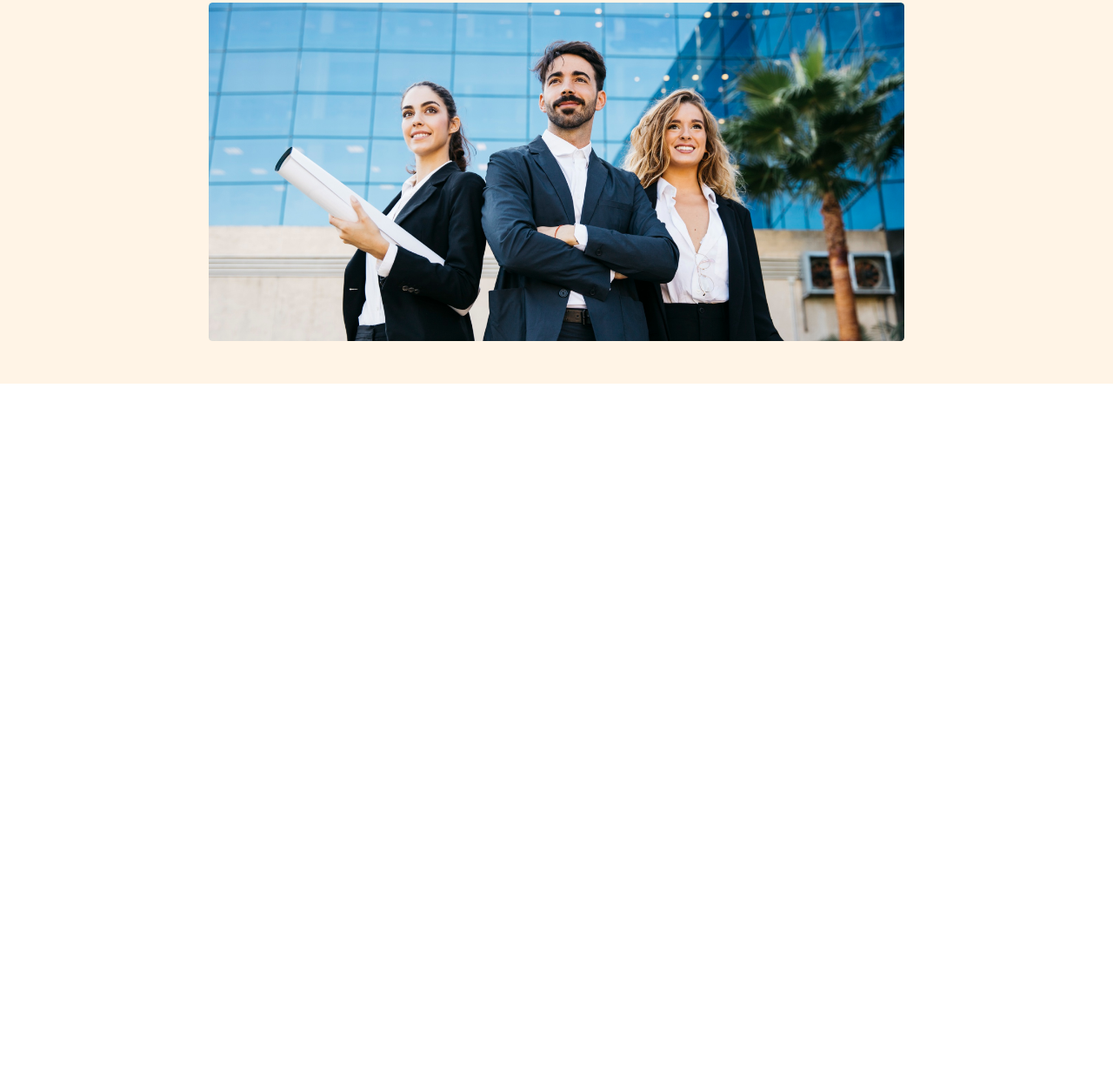
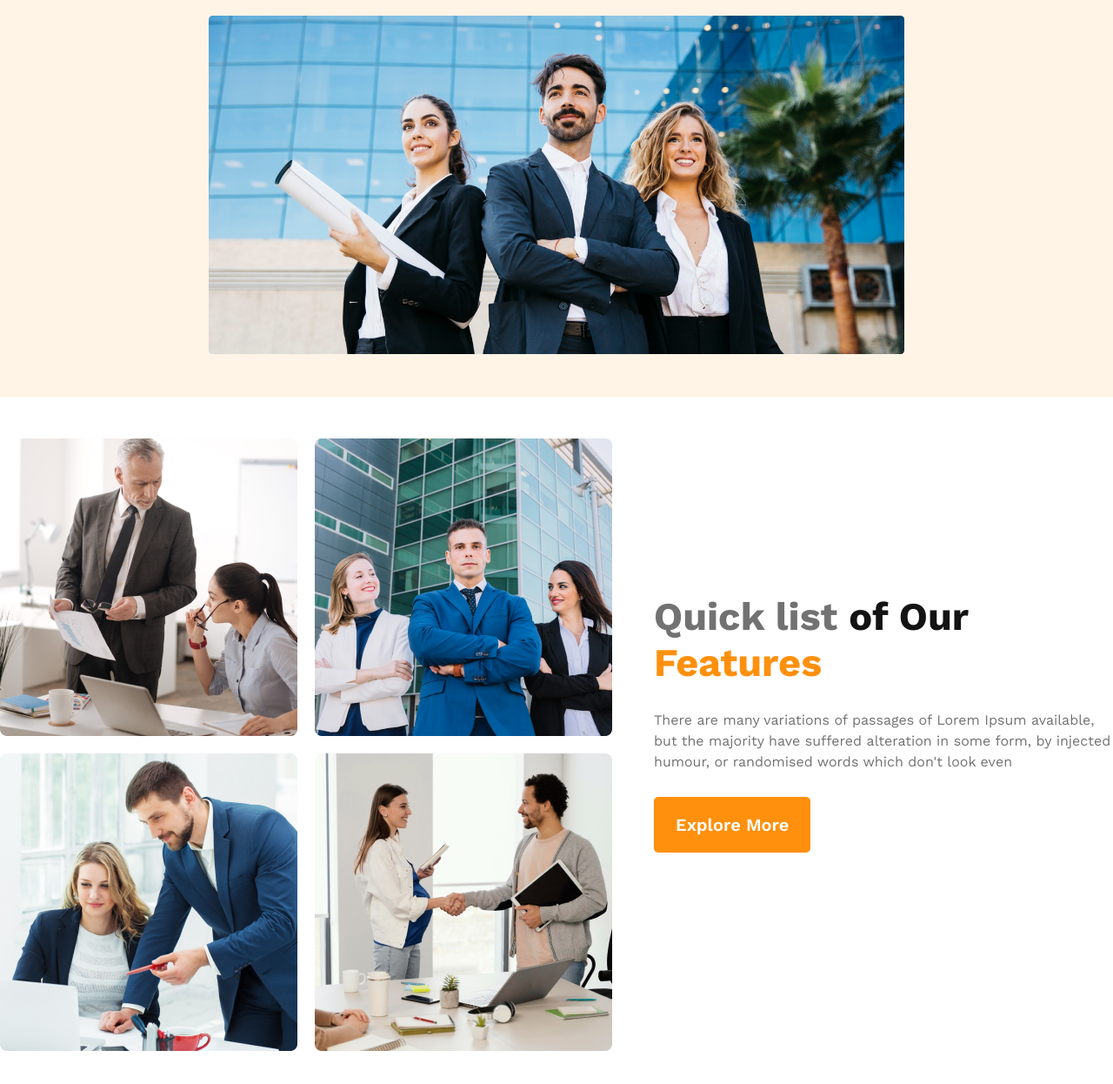
Before and after one commit to mdshawonreza/module-9-architects-project, a plain HTML site: page index.html in a window 1280 px wide. Shown: the part 508-1754 px from the top of the page at 87% size. Before the commit the page ends 949 px from the top, so only its background shows below. Drawn offline with nearby package versions, Linux system fonts and the light colour scheme.

Commit message:
add this one

```diff
--- a/index.html
+++ b/index.html
@@ -25,12 +25,30 @@
             <div class="header-container-info">
                 <h1 class="header-container-title">Brand New Group of Architects</h1>
                 <p class="header-container-description">There are many variations of passages of Lorem Ipsum available, but the majority have suffered alteration in some form, by injected humour, or randomised words which don't look evenHome About Contact Us Login</p>
-                <button class="primary-btn header-btn">Explore More</button>
+                <button class="primary-btn">Explore More</button>
             </div>
             <img src="images/banner.png" alt="">
         </div>
     </header>
-    <main></main>
+    <main>
+        <section class="section-1-container">
+            <div class="features-img-container">
+                <img src="images/team1.png" alt="">
+                <img src="images/team2.png" alt="">
+                <img src="images/team3.png" alt="">
+                <img src="images/team4.png" alt="">
+            </div>
+            <div class="features-info-container">
+                <h2 class="features-info-title">
+                   <span class="span-1"> Quick list</span><span class="span-2"> of Our </span> <span class="span-3">Features</span>
+                </h2>
+                <p class="features-info-description">
+                    There are many variations of passages of Lorem Ipsum available, but the majority have suffered alteration in some form, by injected humour, or randomised words which don't look even
+                </p>
+                <button class="primary-btn">Explore More</button>
+            </div>
+        </section>
+    </main>
     <footer></footer>
 </body>
 </html>
--- a/styles/architects.css
+++ b/styles/architects.css
@@ -15,6 +15,8 @@ font-weight: 600;
 border-radius: 5px;
 background: #FF900E;
 border: none;
+padding: 20px 25px;
+margin-bottom: 50px;
 }
 /* header nav styles */
 header{
@@ -65,32 +67,88 @@ nav li a{
 font-size: 16px;
 font-weight: 400;
 margin: 25px;
+line-height: 1.50rem;
 }
-.header-btn{
-    padding: 20px 25px;
-    margin-bottom: 50px;
-}
+
 .header-container img{
     width: 100%;
 }
+/* section 1 styles */
+main{
+    max-width: 1450px;
+    margin: 3rem auto;
+}
+.section-1-container{
+    display: flex;
+    align-items: center;
+}
+.features-img-container{
+    display: grid;
+    grid-template-columns: repeat(2,1fr);
+    gap: 20px;
+}
+.features-info-container{
+    margin-left: 3rem;
+}
+
+.span-1{
+    font-size: 45px;
+    color: #727272;
+    font-weight: 400px;
+}
+.span-2{
+    color: #131313;
+font-size: 45px;
+font-weight: 700px;
+}
+.span-3{
+    color: #FF900E;
+font-size: 45px;
+font-weight: 700px;
+}
+.features-info-description{
+    color: #727272;
+font-size: 16px;
+font-weight: 400;
+line-height: 1.50rem;
+padding: 28px 0px;
+}
+
+
+
 
 @media screen and (max-width:576px) {
+    nav , .section-1-container{
+        flex-direction: column;
+    }
     nav{
-        flex-direction: column;
+        gap: 2rem;
     }
     header{
         padding: 30px;
     }
     nav ul{
-        gap: 2.5rem;}
+        gap: 2.5rem;
+    }
+    .features-img-container{
+        grid-template-columns: 1fr;
+    }
+    .features-info-container{
+        margin:  0rem 2.75rem;
+    }
+
 
 }
 
 @media screen  and (min-width:576px) and (max-width:992px) {
-    nav{
+    nav , .section-1-container{
         flex-direction: column;
         gap: 30px;
     }
     header{
-        padding: 50px;}
+        padding: 50px;
+    }
+    .features-info-container{
+        margin: 0rem 6.5rem;
+    }
 }
```
